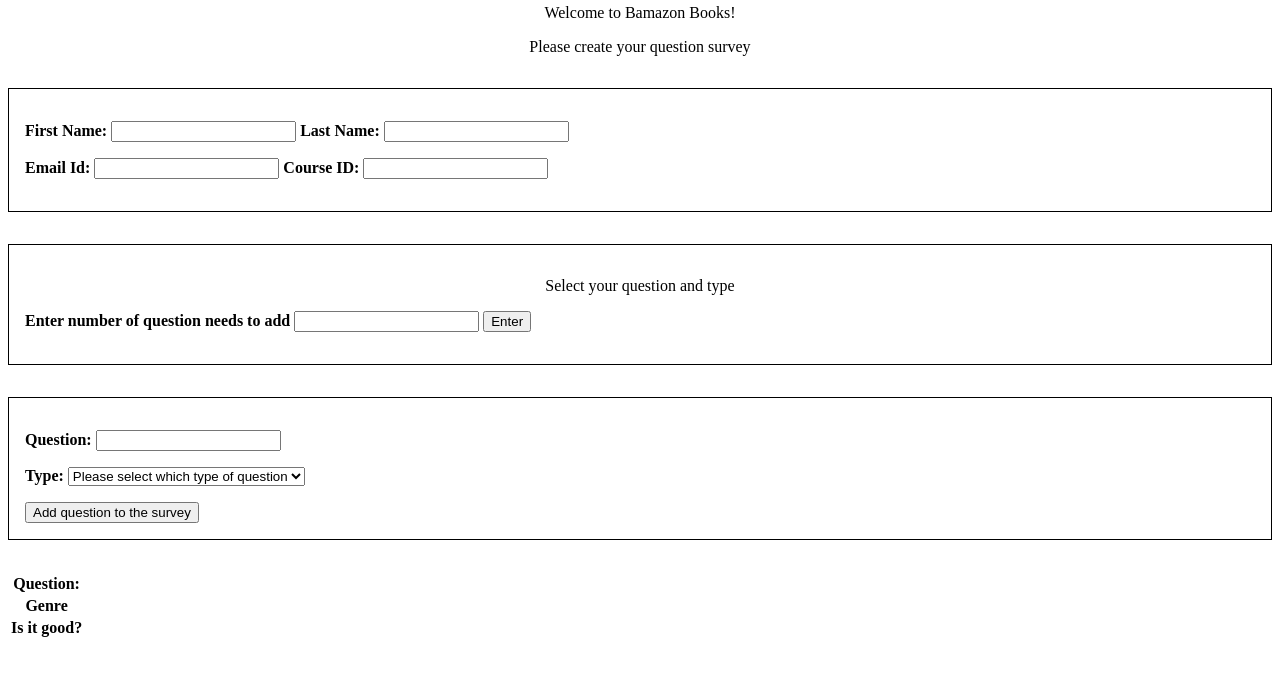
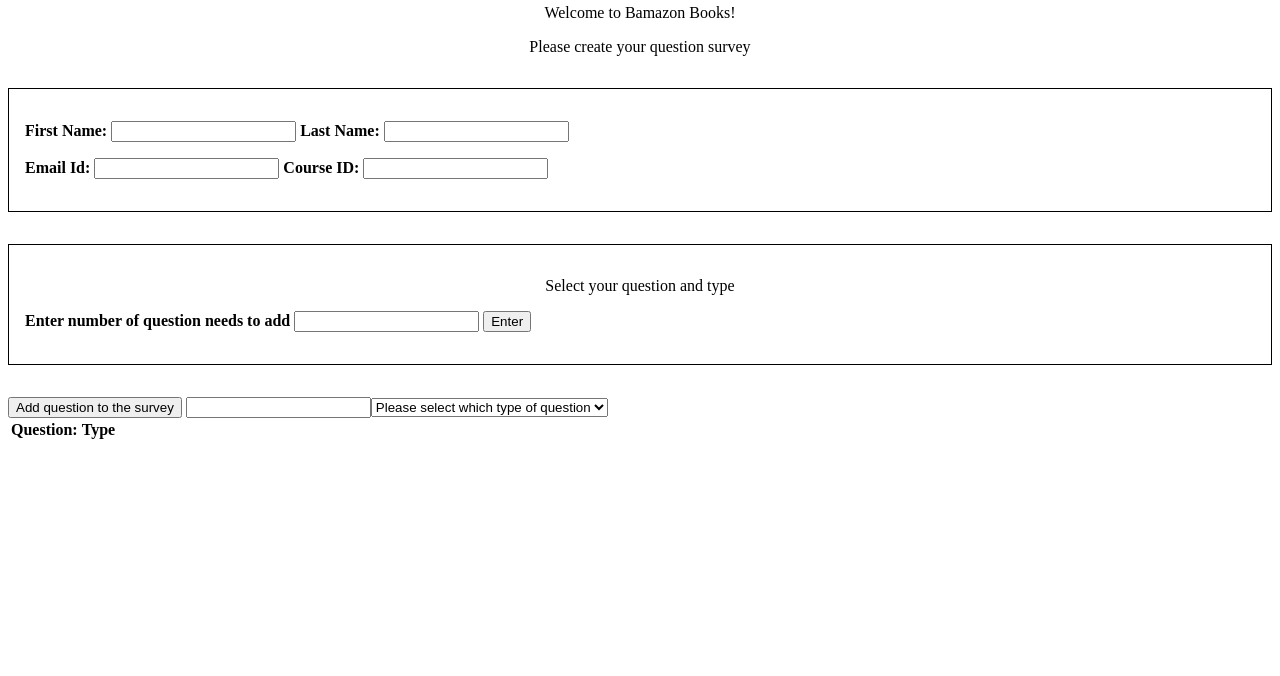
Before and after one commit to shenlong3010/Course-Evalution, a website: page public/index.html in a window 1280 px wide. Shown: the part 82-758 px from the top of the page. Drawn offline with Linux system fonts and the light colour scheme.

Commit message:
Update index.html

```diff
--- a/public/index.html
+++ b/public/index.html
@@ -1,10 +1,12 @@
 <!DOCTYPE html>
 <html>
+
 <head>
 	<meta charset="utf-8">
 	<title>Course Evaluation</title>
 	<link rel="stylesheet" type="text/css" href="style.css">
 </head>
+
 <body>
 	<h1>Course Evaluation</h1>
 	<p>Welcome to Bamazon Books!</p>
@@ -36,6 +38,7 @@
 		</form>
 	</div>
 
+	<!--
 		<div class="form">
 		<div>
 			<label for="question">Question:</label>
@@ -50,20 +53,49 @@
 				<option value="Checkbox">CheckBoxes</option>
 			</select>
 		</div>
+	</div>
+	-->
+
 	<button id="submit">Add question to the survey</button>
-	</div>
+
+	<table>
+		<thead>
+			<tr>
+				<th for="question"> Question: </th>
+				<input id="question" type="text" name="question">
+
+				<th for="type"> Type</th>
+				<select id="type" name="type">
+					<option value="">Please select which type of question</option>
+					<option value="MCQ">Multiple Choice</option>
+					<option value="Short/Long Answer">Short/Long Answer</option>
+					<option value="Checkbox">CheckBoxes</option>
+				</select>
+			</tr>
+		</thead>
+		<tbody id="ques_list"></tbody>
+	</table>
 
 	<div id="message"></div>
 
+	<!--
 		<table>
 		<thead>
-		<tr><th>Question:</th></tr>
-    <tr><th>Genre</th></tr>
-    <tr><th>Is it good?</th></tr>
+			<tr>
+				<th>Question:</th>
+			</tr>
+			<tr>
+				<th>Genre</th>
+			</tr>
+			<tr>
+				<th>Is it good?</th>
+			</tr>
 		</thead>
 		<tbody id="queue"></tbody>
 	</table>
+	-->
 
 	<script src="client.js"></script>
 </body>
+
 </html>
```
Lines whose indentation alone changed are shown as unchanged.
